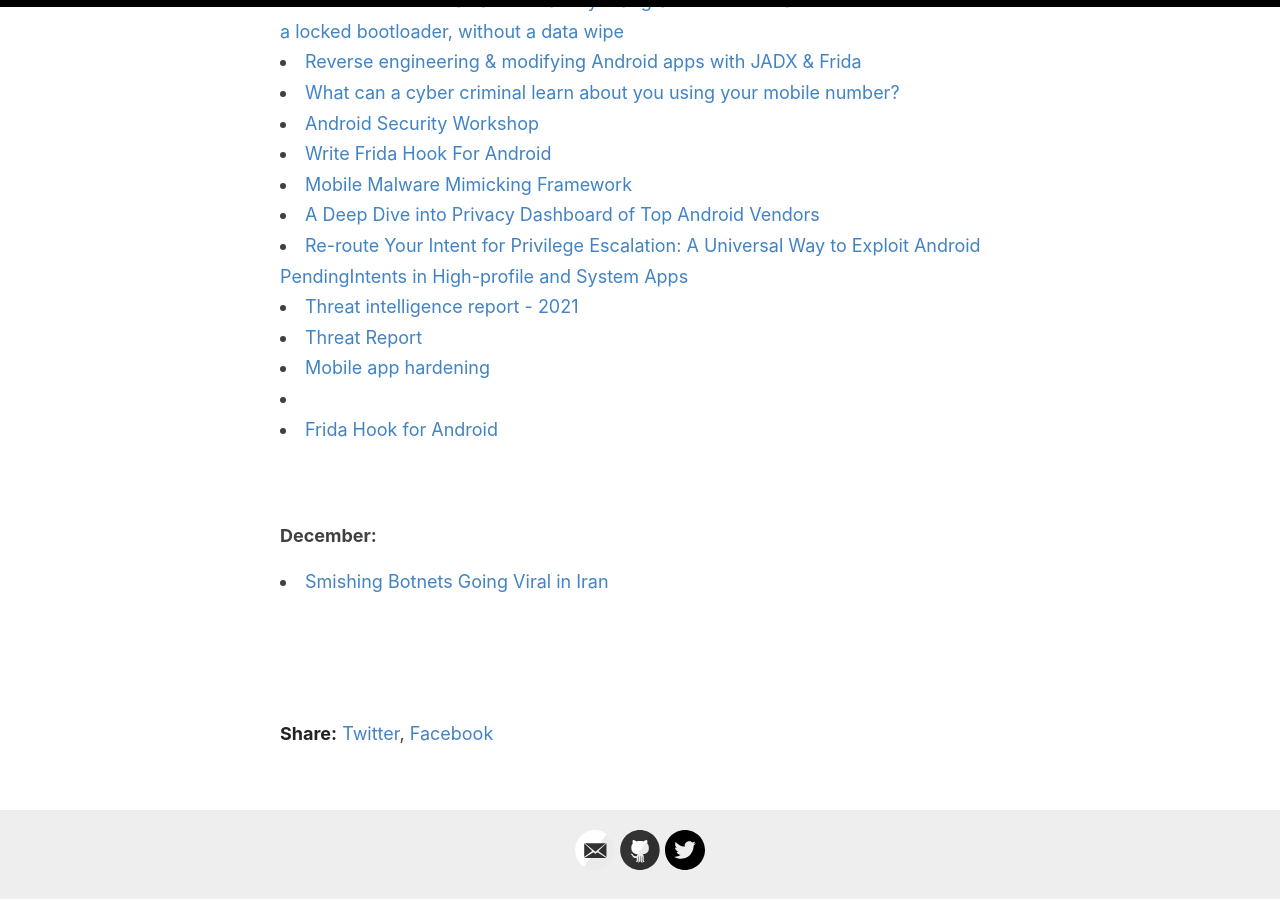
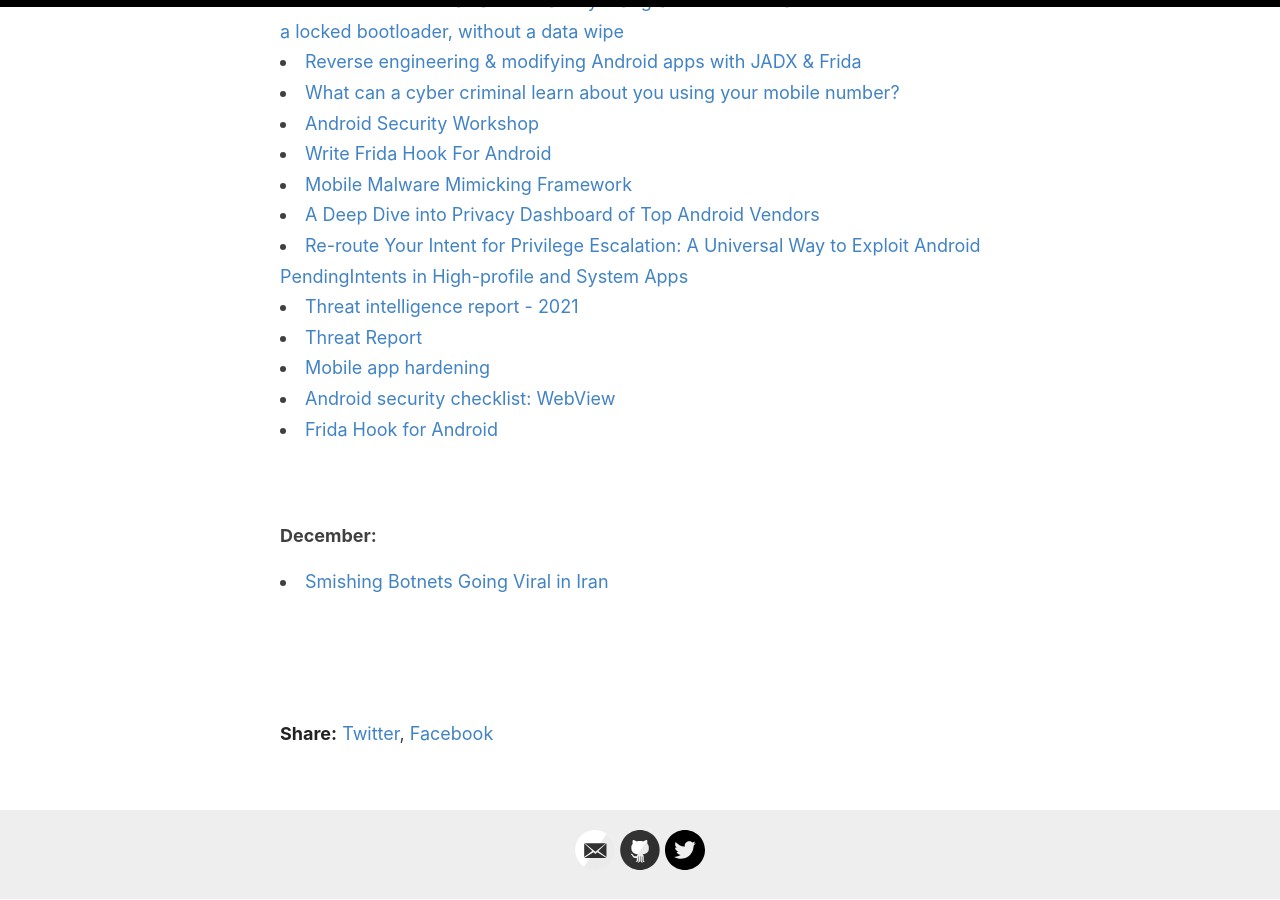
Before and after one commit to sk3ptre/sk3ptre.github.io, a Jekyll site: the page built from _posts/2021-01-18-Malware-Timeline-2021.md, in a window 1280 px wide and 900 px high, scrolled down 2150 px. Built offline with Jekyll 4.4.1, drawn with Linux system fonts in a browser that asks for light colours.

Commit message:
Update 2021-01-18-Malware-Timeline-2021.md

```diff
--- a/_posts/2021-01-18-Malware-Timeline-2021.md
+++ b/_posts/2021-01-18-Malware-Timeline-2021.md
@@ -70,7 +70,7 @@
 <li><a href="https://onestore.nokia.com/asset/210870">Threat intelligence report - 2021</a></li>
 <li><a href="https://www.sophos.com/en-us/medialibrary/pdfs/technical-papers/sophos-2022-threat-report.pdf">Threat Report</a></li>
 <li><a href="https://github.com/su-vikas/Presentations/blob/main/Sincon2021.MobileAppHardeningRE.pdf">Mobile app hardening</a></li>
-<li><a href="https://blog.oversecured.com/Android-security-checklist-webview/"></a></li>
+<li><a href="https://blog.oversecured.com/Android-security-checklist-webview/">Android security checklist: WebView</a></li>
 <li><a href="https://github.com/cyberheartmi9/Frida-Guide/blob/main/Frida%20Guide/Frida%20Guide.md">Frida Hook for Android</a></li>
 
 <br><br>
```
